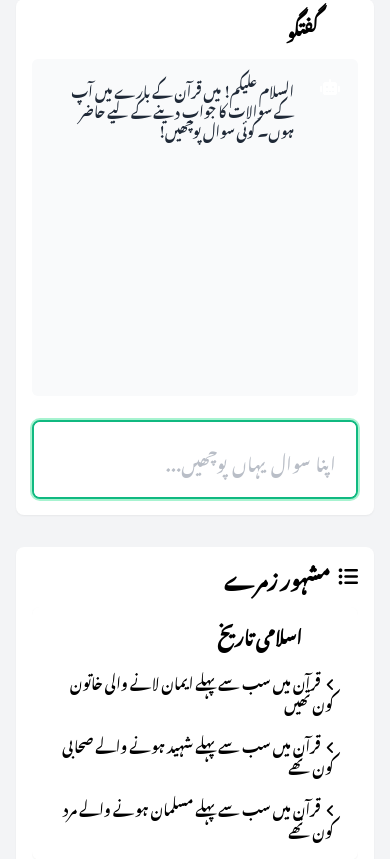
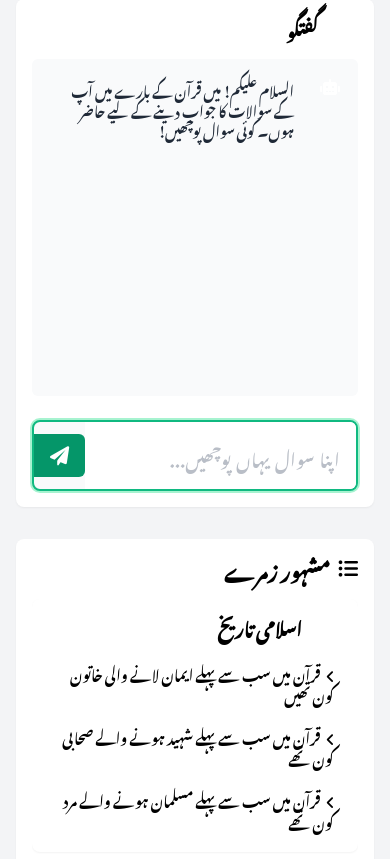
Before and after one commit to hassansaeed-isb/Quranic-Chatbot, a Flask app: page / in a window 390 px wide. Shown: the part 512-1371 px from the top of the page. Run offline with Flask 3, Linux system fonts and the light colour scheme; some web fonts are replaced.

Commit message:
Update style.css

```diff
--- a/static/css/style.css
+++ b/static/css/style.css
@@ -333,7 +333,7 @@ html[lang="ur"], body, .text-gray-800, .verse-text, #question-input, .category-q
 
 /* Send button styling */
 #send-button {
-    display: flex;
+    display: flex !important; /* Ensure it's always displayed */
     align-items: center;
     justify-content: center;
     background-color: #059669;
@@ -344,6 +344,7 @@ html[lang="ur"], body, .text-gray-800, .verse-text, #question-input, .category-q
     transition: background-color 0.2s;
     min-height: 100%;
     min-width: 55px;
+    flex-shrink: 0; /* Prevent shrinking */
 }
 
 #send-button:hover {
@@ -355,8 +356,8 @@ html[lang="ur"], body, .text-gray-800, .verse-text, #question-input, .category-q
 }
 
 .fa-paper-plane, .fa-robot, .fa-user {
-    display: inline-block;
-    visibility: visible;
+    display: inline-block !important;
+    visibility: visible !important;
     font-size: 1rem;
 }
 
@@ -378,6 +379,7 @@ html[lang="ur"], body, .text-gray-800, .verse-text, #question-input, .category-q
     color: #374151; /* darker text for better visibility */
     background-color: rgba(255, 255, 255, 0.8);
     text-shadow: 0 0 1px rgba(255, 255, 255, 0.3);
+    width: calc(100% - 60px); /* Leave space for the button */
 }
 
 #question-input::placeholder {
@@ -398,6 +400,7 @@ html[lang="ur"], body, .text-gray-800, .verse-text, #question-input, .category-q
     border-width: 2px;
     border-radius: 0.5rem;
     overflow: hidden;
+    display: flex !important; /* Ensure flex layout */
 }
 
 .focus-within\:border-emerald-500:focus-within {
@@ -465,22 +468,30 @@ html[lang="ur"], body, .text-gray-800, .verse-text, #question-input, .category-q
 
     /* Make input field bigger and more visible on mobile */
     #question-input {
-        min-height: 70px;
+        min-height: 60px;
         font-size: 1.2rem;
         line-height: 2.2;
-        padding: 1rem 1.25rem;
+        padding: 0.75rem 1rem;
+        width: calc(100% - 60px); /* Leave space for the button */
     }
 
     /* Larger input container on mobile */
     .flex.items-center.bg-gray-50 {
-        min-height: 76px;
+        min-height: 68px;
         margin-top: 1.5rem;
+        display: flex !important;
     }
 
-    /* Make send button larger on mobile */
+    /* Fix send button on mobile */
     #send-button {
-        padding: 0.75rem 1.25rem;
+        padding: 0.75rem;
         font-size: 1.1rem;
+        min-width: 50px;
+        height: 100%;
+        position: relative;
+        right: 0;
+        margin-left: auto;
+        display: flex !important;
     }
 
     #send-button .fa-paper-plane {
```
